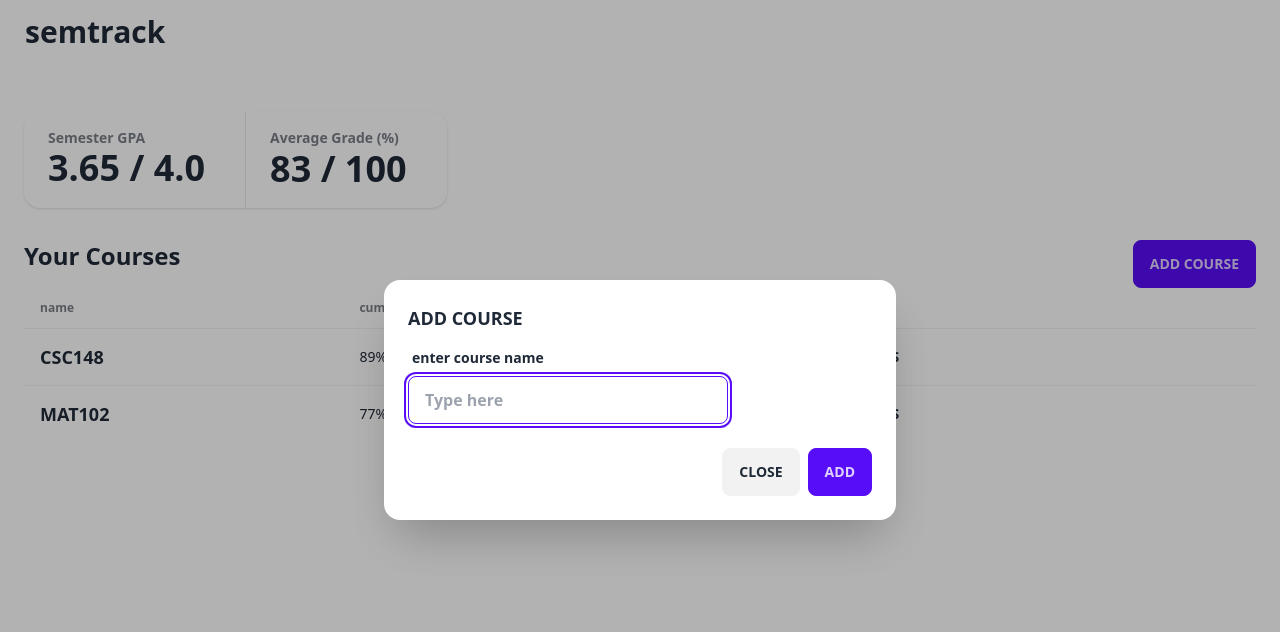
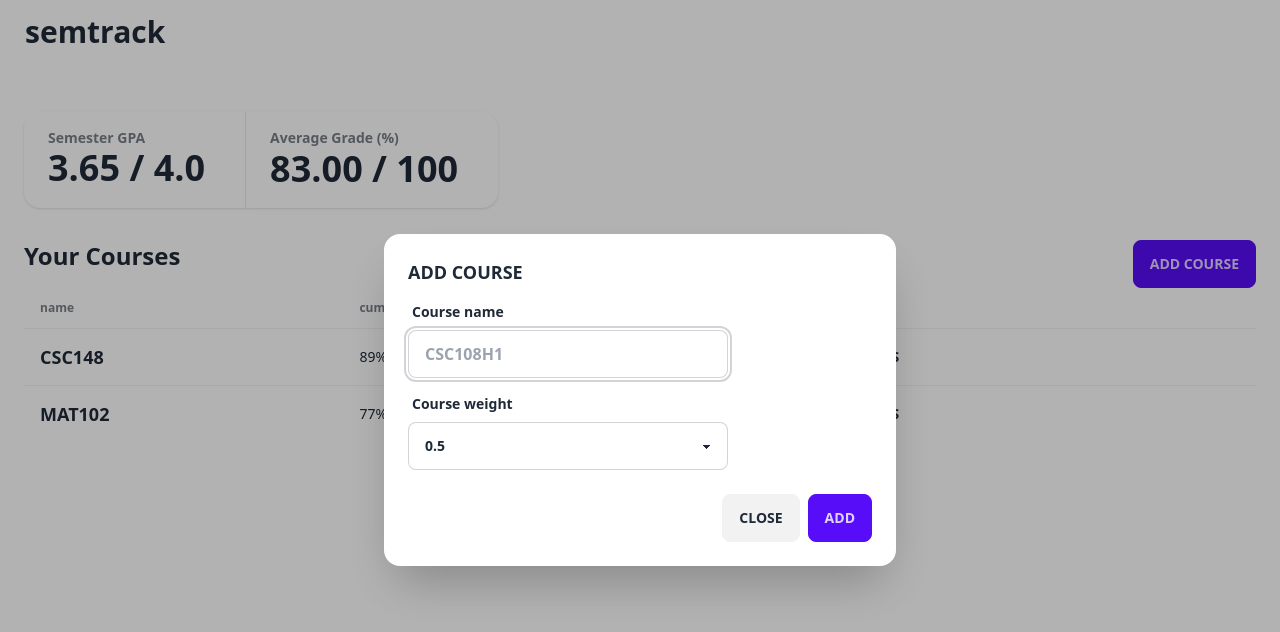
Before and after one commit to nxabdullah/SemTrack, a React (Vite) app in the folder semtrack/: page / in a window 1280 px wide. Both pictures are taken after a click on the button "ADD COURSE". Shown: the top 632 px of the page. Built offline with nearby package versions, Linux system fonts and the light colour scheme.

Commit message:
[DEV] Add course weight

```diff
--- a/semtrack/src/components/dashboard/AddCourseModal.tsx
+++ b/semtrack/src/components/dashboard/AddCourseModal.tsx
@@ -1,60 +1,87 @@
-import { useState } from "react";
 import { useDispatch } from "react-redux";
 import { addCourse } from "../../store";
 import { nanoid } from "@reduxjs/toolkit";
+import { useFormik } from "formik";
 
-// button is coupled rn @todo - use it as a prop
 function AddCourseModal() {
-  const [inputCourseName, setInputCourseName] = useState("");
   const dispatch = useDispatch();
 
-  const handleAddCourse = () => {
+  const formik = useFormik({
+    initialValues: {
+      courseName: "",
+      courseWeight: 1,
+    },
+    onSubmit: (values, { resetForm }) => {
+      if (values.courseName !== "") {
         dispatch(
           addCourse({
             id: nanoid(),
-        name: inputCourseName,
+            name: values.courseName,
+            weight: values.courseWeight,
           })
         );
-    setInputCourseName("");
+        resetForm();
         closeModal();
-  };
+      }
+    },
+  });
 
   const closeModal = () => {
     window.addCourseModal.close();
   };
 
-  const handleClose = (event) => {
-    event.preventDefault();
-    setInputCourseName("");
-    closeModal();
-  };
-
   return (
     <>
       <dialog id="addCourseModal" className="modal">
-        <form method="dialog" className="modal-box" onSubmit={handleAddCourse}>
+        <form
+          method="dialog"
+          className="modal-box"
+          onSubmit={formik.handleSubmit}
+        >
           <h3 className="font-bold text-lg">ADD COURSE</h3>
+
           <div className="form-control w-full max-w-xs">
             <label className="label mt-2">
-              <span className="label-text">enter course name</span>
+              <span className="label-text">Course name</span>
             </label>
             <input
               type="text"
-              placeholder="Type here"
-              className="input input-bordered w-full max-w-xs input-primary"
-              value={inputCourseName}
-              onSubmit={handleAddCourse}
-              onChange={(event) => setInputCourseName(event.target.value)}
+              placeholder="CSC108H1"
+              className="input input-bordered w-full max-w-xs"
+              id="courseName"
+              name="courseName"
+              onChange={formik.handleChange}
+              value={formik.values.courseName}
             />
           </div>
+
+          <div className="form-control w-full max-w-xs">
+            <label className="label mt-2">
+              <span className="label-text">Course weight</span>
+            </label>
+            <select
+              className="select select-bordered"
+              id="courseWeight"
+              name="courseWeight"
+              onChange={formik.handleChange}
+              value={formik.values.courseWeight}
+            >
+              <option value={1}>0.5</option>
+              <option value={2}>1.0</option>
+            </select>
+          </div>
+
           <div className="modal-action">
-            <button className="btn" onClick={(e) => handleClose(e)}>
+            <button className="btn" type="button" onClick={closeModal}>
               close
             </button>
-            <button className="btn btn-primary">add</button>
+            <button className="btn btn-primary" type="submit">
+              add
+            </button>
           </div>
         </form>
       </dialog>
+
       <button
         className="btn btn-primary float-right"
         onClick={() => window.addCourseModal.showModal()}
--- a/semtrack/src/store/slices/coursesSlice.ts
+++ b/semtrack/src/store/slices/coursesSlice.ts
@@ -3,6 +3,7 @@ import { createSlice, PayloadAction } from "@reduxjs/toolkit";
 export interface Course {
   id: string;
   name: string;
+  weight: number;
 }
 
 export type CourseState = {
--- a/semtrack/src/utils/gpa.ts
+++ b/semtrack/src/utils/gpa.ts
@@ -1,4 +1,4 @@
-import { Course } from "../store/slices/coursesSlice"
+import { Course } from "../store/slices/coursesSlice";
 import { GPAState } from "../store/slices/gpaSlice";
 import { Grade, GradeState } from "../store/slices/gradesSlice";
 import { calculateAverageGrade } from "./grades";
@@ -10,15 +10,17 @@ import { calculateAverageGrade } from "./grades";
  *
  * @returns {number} the combined GPA of the given courses
  */
-export const calculateGPAFromCourses = (courses: Course[], gradeState: GradeState, GPAState: GPAState) => {
-
+export const calculateGPAFromCourses = (
+  courses: Course[],
+  gradeState: GradeState,
+  GPAState: GPAState
+) => {
   let gpa = 0;
   let weight = 0;
 
   let gradePercentage = 0;
 
   for (let course of courses) {
-
     const grades: Grade[] = gradeState.data[course.id];
 
     let grade = calculateAverageGrade(grades);
@@ -32,15 +34,17 @@ export const calculateGPAFromCourses = (courses: Course[], gradeState: GradeStat
     weight += 1;
   }
 
-    gpa = gpa / weight;
-    gradePercentage /= weight;
+  gpa = (gpa / weight).toFixed(2);
+  gradePercentage = (gradePercentage / weight).toFixed(2);
 
-    return {gpa, gradePercentage };
-}
+  return { gpa, gradePercentage };
+};
 
 // given grade, convert to gpa
-export const calculateGPAFromGrade = (grade: number, GPAState: GPAState): number => {
-
+export const calculateGPAFromGrade = (
+  grade: number,
+  GPAState: GPAState
+): number => {
   if (!GPAState.isOn) {
     return 0;
   }
@@ -54,4 +58,4 @@ export const calculateGPAFromGrade = (grade: number, GPAState: GPAState): number
   }
 
   throw new Error(`No GPA found for grade ${grade}`);
-  }
+};
```
Lines whose indentation alone changed are shown as unchanged.
